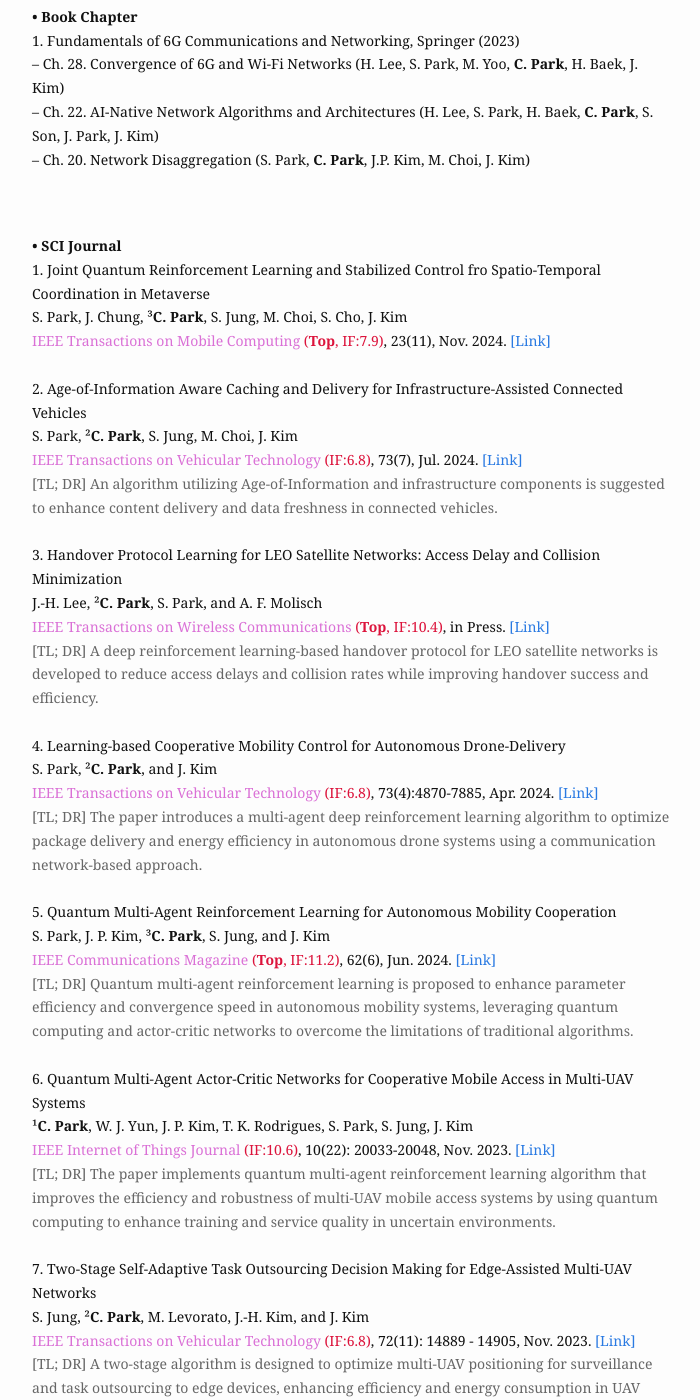
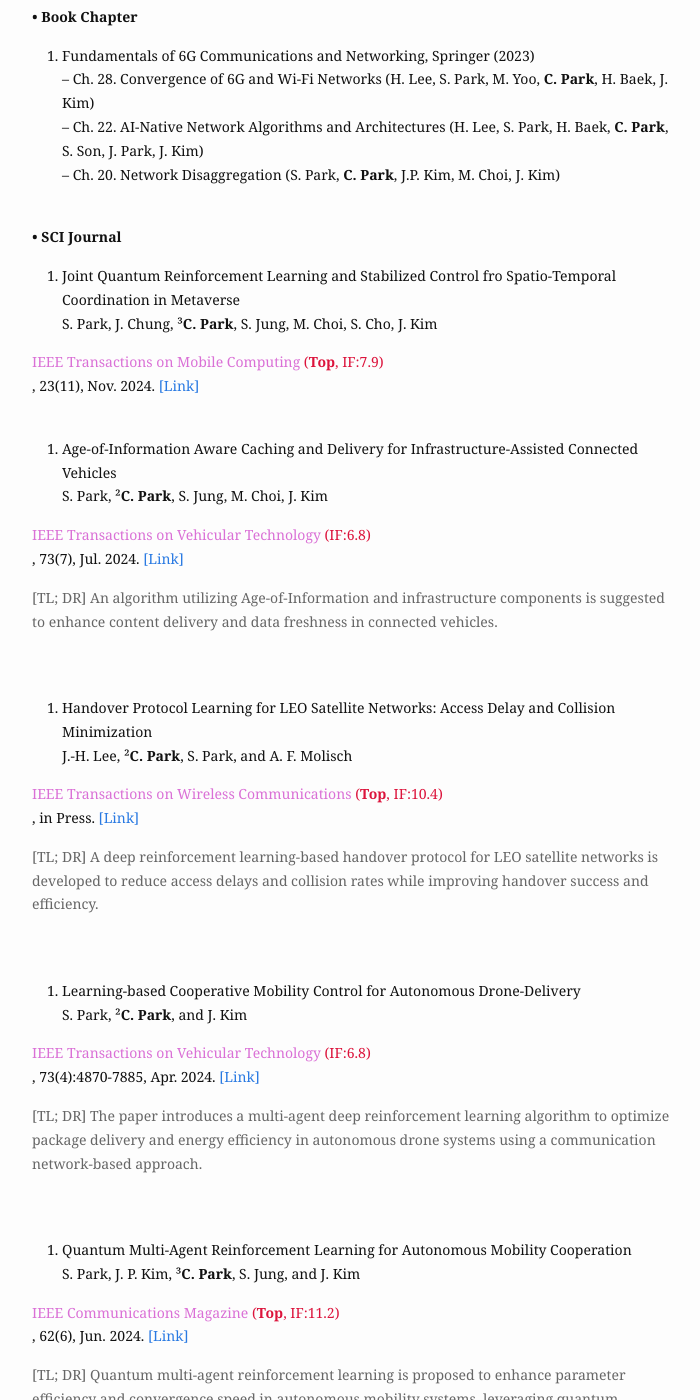
Before and after one commit to cosdeneb/cosdeneb.github.io, a Jekyll site: the page built from publication.md, in a window 1280 px wide and 1400 px high, scrolled down 324 px. Shown: the whole window, without its empty margins (288-988 px from the left). Built offline with Jekyll 4.4.1, drawn with Linux system fonts in a browser that asks for light colours; some of the changed text lies outside the part shown.

Commit message:
Update publication.md

```diff
--- a/publication.md
+++ b/publication.md
@@ -12,15 +12,13 @@
 • <font color='#dc143c'>11</font> SCI journals (<font color='#dc143c'>10</font> in IEEE Magazines and ComSoc/VTS Journals) and <font color='#dc143c'>2</font> top-tier conferences <br/>
 <br/>
 
-<p>
   <b>• Book Chapter</b> <br/>
   1. Fundamentals of 6G Communications and Networking, Springer (2023) <br/>
   – Ch. 28. Convergence of 6G and Wi-Fi Networks (H. Lee, S. Park, M. Yoo, <b>C. Park</b>, H. Baek, J. Kim) <br/>
   – Ch. 22. AI-Native Network Algorithms and Architectures (H. Lee, S. Park, H. Baek, <b>C. Park</b>, S. Son, J. Park, J. Kim) <br/>
-  – Ch. 20. Network Disaggregation (S. Park, <b>C. Park</b>, J.P. Kim, M. Choi, J. Kim) <br/><br/><br/>
-</p>
+  – Ch. 20. Network Disaggregation (S. Park, <b>C. Park</b>, J.P. Kim, M. Choi, J. Kim) <br/><br/>
 
-<p>
+
   <b>• SCI Journal</b> <br/>
   1. Joint Quantum Reinforcement Learning and Stabilized Control fro Spatio-Temporal Coordination in Metaverse <br/>
   S. Park, J. Chung, ³<b>C. Park</b>, S. Jung, M. Choi, S. Cho, J. Kim <br/>
@@ -74,8 +72,7 @@
   11. Workload-Aware Scheduling using Markov Decision Process for Infrastructure-Assisted Learning-Based Multi-UAV Surveillance Networks <br/>
   S. Park, ²<b>C. Park</b>, S. Jung, J.-H. Kim, J. Kim <br/>
   <font color='#da70d6'>IEEE Access (IEEE Vehicular Technology Society Section)</font> <font color='#dc143c'>(IF:3.9)</font>, 11:16533-16548, Feb. 2023. <a href="https://ieeexplore.ieee.org/abstract/document/10045685">[Link]</a><br/>
-<font color='#666666'>[TL; DR] A novel scheduling algorithm using Markov decision processes is introduced to optimize power transfer and data distribution between UAVs and towers, enhancing surveillance performance and efficiency.</font><br/><br/>
-<br/>
+<font color='#666666'>[TL; DR] A novel scheduling algorithm using Markov decision processes is introduced to optimize power transfer and data distribution between UAVs and towers, enhancing surveillance performance and efficiency.</font><br/>
 
   <b>• Conference</b><br/>
 
@@ -99,10 +96,7 @@
   <font color='#32cd32'>IEEE International Conference on Information Networking (ICOIN)</font>, Jan. 2023. <a href="https://ieeexplore.ieee.org/abstract/document/10048910">[Link]</a>
   <br/>
   <font color='#666666'>[TL; DR] A Hybrid MAC model for military UAV networks, using CSMA and TDMA based on UAV mobility, is suggested to enhance communication performance by 40%.</font><br/><br/>
-  <br/>
-</p>
 
-<p>
   <b>• Preprints</b><br/>
   1. Software Simulation and Visualization of Quantum Multi-Drone Reinforcement Learning <br/>
   ¹<b>C. Park</b>, J. P. Kim, W. J. Yun, S. Park, S. Jung, and J. Kim <br/>
@@ -113,4 +107,3 @@
   ¹<b>C. Park</b>, S. Park, S. Jung, C. Cordeiro, and J. Kim <br/>
   <font color='#ffa500'>arXiv:2210.00945</font> <a href="https://arxiv.org/abs/2210.00945">[Link]</a><br/>
   <font color='#666666'>[TL; DR] A multi-agent deep reinforcement learning algorithm is devised to optimize UAV positioning as mobile base stations, improving energy efficiency and reliability in mobile access networks for intelligent transportation systems.</font><br/><br/>
-</p>
```
